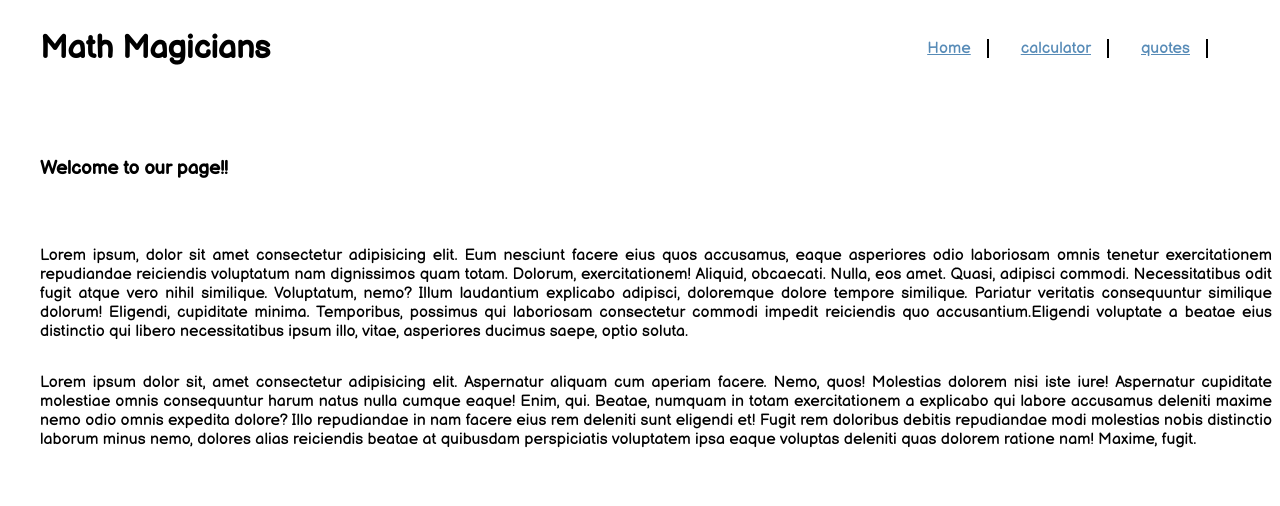
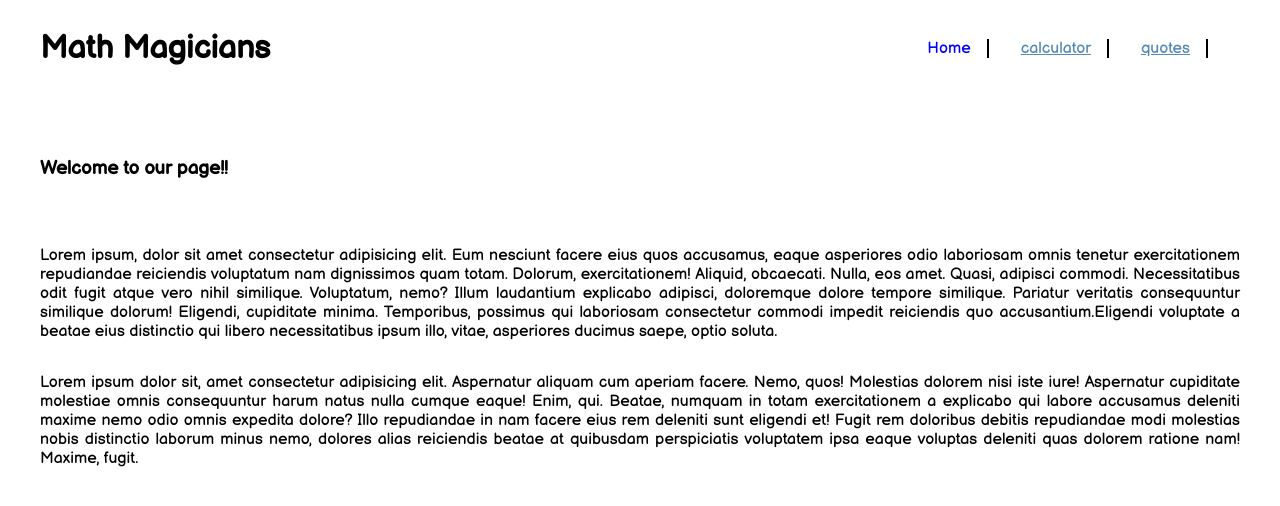
Before and after one commit to Ugboaja-Uchechi/math-sorcerer, a React (Create React App) app: page / in a window 1280 px wide. In both pictures the pointer is over the link "Home". Shown: the top 506 px of the page. Built offline with nearby package versions, Linux system fonts and the light colour scheme.

Commit message:
Adjust styling

```diff
--- a/src/App.css
+++ b/src/App.css
@@ -9,6 +9,7 @@ main {
   flex-direction: column;
   margin-top: 3rem;
   margin-left: 2rem;
+  margin-right: 2rem;
   align-items: baseline;
 }
 
@@ -87,7 +88,8 @@ span {
 }
 
 .link:hover {
-  color: #578bb7;
+  color: blue;
+  text-decoration: none;
   cursor: pointer;
 }
 
```
